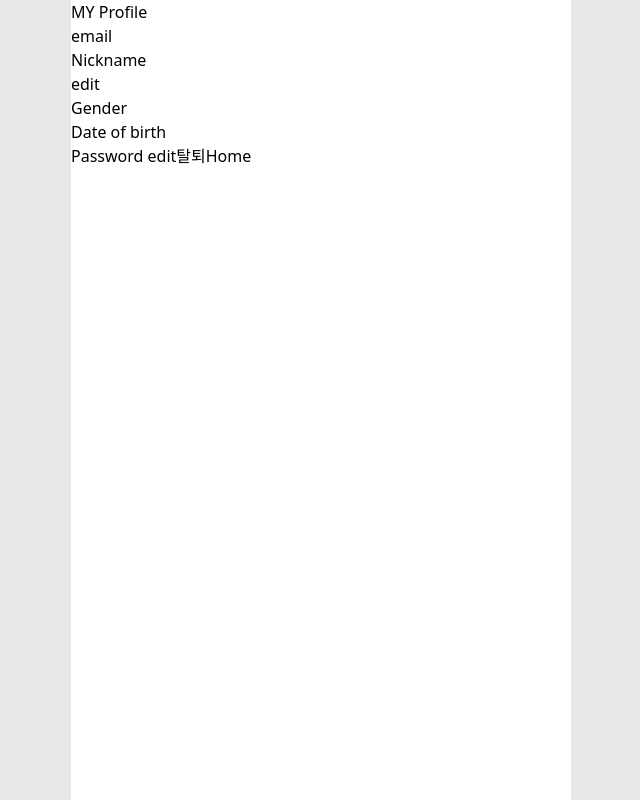
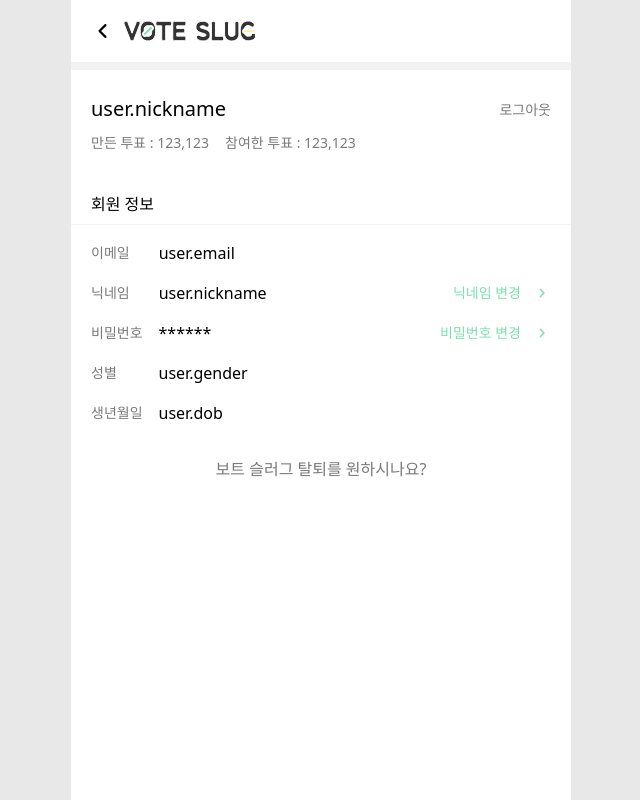
Before and after one commit to yedoll22/vote-slug_eng, a React (Create React App) app in the folder client/: page /mypage in a window 1280 px wide. Shown: the whole page, without its empty margins (319-959 px from the left). Built offline with nearby package versions, Linux system fonts and the light colour scheme.

Commit message:
Add mypage component.
Add mypage component.

```diff
--- a/client/src/components/Mypage.js
+++ b/client/src/components/Mypage.js
@@ -53,40 +53,93 @@ export default function Mypage(props) {
   };
 
   return (
-    <div>
-      <header>
-        <h1>MY Profile</h1>
-      </header>
-      <section>
-        <div>
-          <div>email</div>
-          <div>{userInfo.email}</div>
+    <>
+      <div className="flex py-[19px] px-5">
+        <img
+          onClick={() => {}}
+          className="mr-2 cursor-pointer"
+          src="images/go-back-arrow.svg"
+          alt=""
+        />
+        <img src="images/vslogo.svg"></img>
+      </div>
+      <div className="h-2 w-full bg-[#F2F2F2]"></div>
+      <div className="pt-6">
+        <div className="px-5 flex justify-between items-center mb-2">
+          <div className="text-[20px] font-medium">user.nickname</div>
+          <div className="text-[14px] font-medium text-graytypo">로그아웃</div>
         </div>
-        <div>
-          <div>Nickname</div>
-          <div>{userInfo.nickname}</div>
-          <Link to="/nickname">edit</Link>
+
+        <div className="flex px-5 text-graytypo text-[14px] font-normal mb-[39px]">
+          <div className="mr-4">만든 투표 : 123,123</div>
+          <div>참여한 투표 : 123,123</div>
         </div>
-        <div>
-          <div>Gender</div>
-          <div>{userInfo.gender}</div>
+
+        <div className="px-5 text-base font-normal mb-2">회원 정보</div>
+        <div className="bg-[#F4F4F4] h-[1px] mb-4"></div>
+
+        <div className="px-5 mb-8">
+          <div className="flex items-center mb-4">
+            <div className="text-graytypo font-normal text-sm mr-[29px]">
+              이메일
+            </div>
+            <div>user.email</div>
+          </div>
+
+          <div className="flex items-center mb-4 justify-between">
+            <div className="flex items-center">
+              <div className="text-graytypo font-normal text-sm mr-[29px]">
+                닉네임
+              </div>
+              <div>user.nickname</div>
+            </div>
+
+            <div onClick={() => {}} className="flex cursor-pointer">
+              <div className="mr-3 text-VsGreen font-normal text-sm">
+                닉네임 변경
+              </div>
+              <img src="images/right-arrow.svg" alt="" />
+            </div>
+          </div>
+
+          <div className="flex items-center mb-4 justify-between">
+            <div className="flex items-center">
+              <div className="text-graytypo font-normal text-sm mr-[16px]">
+                비밀번호
+              </div>
+              <div>******</div>
+            </div>
+
+            <div onClick={() => {}} className="flex cursor-pointer">
+              <div className="mr-3 text-VsGreen font-normal text-sm">
+                비밀번호 변경
+              </div>
+              <img src="images/right-arrow.svg" alt="" />
+            </div>
+          </div>
+
+          <div className="flex items-center mb-4">
+            <div className="text-graytypo font-normal text-sm mr-[16px]">
+              성별<span className="text-transparent">공백</span>
+            </div>
+            <div>user.gender</div>
+          </div>
+
+          <div className="flex items-center mb-4">
+            <div className="text-graytypo font-normal text-sm mr-4">
+              생년월일
+            </div>
+            <div>user.dob</div>
+          </div>
         </div>
-        <div>
-          <div>Date of birth</div>
-          <div>{userInfo.dob}</div>
+
+        <div
+          onClick={() => {}}
+          className="text-center text-graytypo font-normal cursor-pointer hover:text-VsRed"
+        >
+          보트 슬러그 탈퇴를 원하시나요?
         </div>
-        <div>
-          <Link to="/password">Password edit</Link>
-          <button
-            onClick={() => {
-              // deleteUserInfo;
-            }}
-          >
-            탈퇴
-          </button>
-          <Link to="/home">Home</Link>
-        </div>
-      </section>
-    </div>
+      </div>
+    </>
   );
 }
```
Also changed, not shown: client/public/images/go-back-arrow.svg (added), client/public/images/right-arrow.svg (added).
